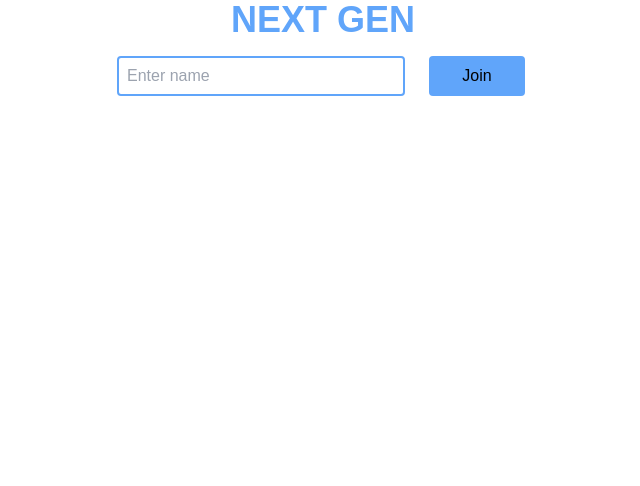
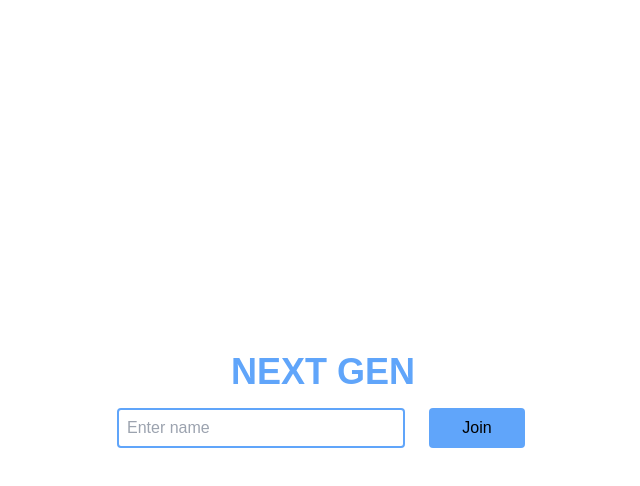
Before and after one commit to Senasphy/nexuset, a Next.js app: page / in a window 1280 px wide. Shown: the top 486 px of the page, without its empty margins (317-957 px from the left). Built offline with nearby package versions, Linux system fonts and the light colour scheme.

Commit message:
Some more changes

```diff
--- a/src/app/app.js
+++ b/src/app/app.js
@@ -95,7 +95,7 @@
   handleResetQuestion();
 }
 function DisplayQuestion(){
-    return(<div className = 'flex flex-col justify-center items-center gap-8 mb-4 w-screen'>
+    return(<div className = 'flex flex-col justify-center items-center gap-8 mb-4 w-screen mt-4'>
       <div className = 'lg1:w-1/2 md2:w-3/4 border-2 h-40 p-2 rounded mx-4 mt-4 flex items-center'>
       <p className='text-center text-lg md2:text-xl'>
       {data[index].question}</p></div>
@@ -108,7 +108,7 @@
 
       return(
       <>
-  <Button className = ' h-12 w-56 md1:w-40 px-8 rounded mx-2 md2:text-xl 'key = {item} variant =
+  <Button className = ' h-12 w-56 md1:w-40 text-xl px-8 rounded mx-2 md2:text-xl 'key = {item} variant =
   {variant} onClick = {()=>handleAnswer(item,index)}> {handleOption(index)}: {item}  </Button>
 
       </>
--- a/src/app/page.js
+++ b/src/app/page.js
@@ -26,7 +26,7 @@
 
   return(
     !showBoard ? (
-    <div className='flex flex-col justify-center h-auto max-h-screen items-center gap-4 overflow-hidden'>
+    <div className='flex flex-col justify-center min-h-screen items-center gap-4 overflow-hidden'>
       <p className = 'text-6xl font-bold text-blue-400 md1:text-4xl ' > NEXT GEN</p>
 
       <div className = ' flex flex-col items-end justify-end gap-2 md1:flex-row' >
```
